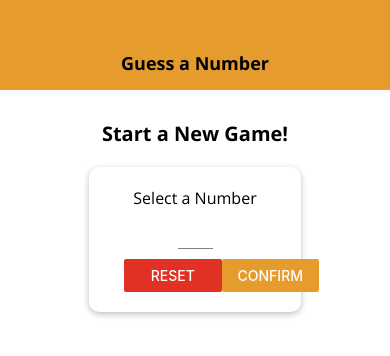
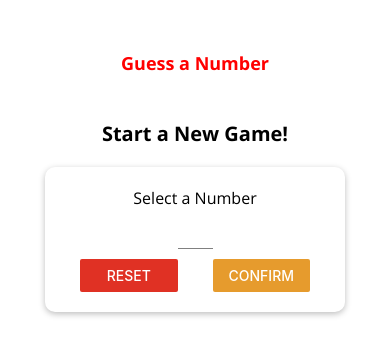
Before and after one commit to Renzik/guess-a-number-app, a React Native app: screen / in a window 390 px wide. Shown: the top 356 px of the page. Built offline with nearby package versions, Linux system fonts and the light colour scheme.

Commit message:
Implementing Platform based styles and practicing Platform API

```diff
--- a/app.json
+++ b/app.json
@@ -3,7 +3,8 @@
     "name": "number-guess-app",
     "slug": "number-guess-app",
     "version": "1.0.0",
-    "orientation": "portrait",
+    "platforms": ["ios", "android", "web"],
+    "orientation": "default",
     "icon": "./assets/icon.png",
     "splash": {
       "image": "./assets/splash.png",
@@ -13,9 +14,7 @@
     "updates": {
       "fallbackToCacheTimeout": 0
     },
-    "assetBundlePatterns": [
-      "**/*"
-    ],
+    "assetBundlePatterns": ["**/*"],
     "ios": {
       "supportsTablet": true
     },
--- a/package.json
+++ b/package.json
@@ -14,7 +14,8 @@
     "react": "16.13.1",
     "react-dom": "16.13.1",
     "react-native": "https://github.com/expo/react-native/archive/sdk-39.0.3.tar.gz",
-    "react-native-web": "~0.13.12"
+    "react-native-web": "~0.13.12",
+    "expo-screen-orientation": "~2.0.0"
   },
   "devDependencies": {
     "@babel/core": "~7.9.0"
--- a/src/components/CustomButton.js
+++ b/src/components/CustomButton.js
@@ -1,13 +1,28 @@
 import React from 'react';
-import { StyleSheet, Text, View, TouchableOpacity } from 'react-native';
+import {
+  StyleSheet,
+  Text,
+  View,
+  TouchableOpacity,
+  TouchableNativeFeedback,
+  Platform,
+} from 'react-native';
 
 const CustomButton = ({ children, style, onPress }) => {
+  let ButtonComponent = TouchableOpacity;
+
+  Platform.OS === 'android' && Platform.Version >= 21
+    ? (ButtonComponent = TouchableNativeFeedback)
+    : null;
+
   return (
-    <TouchableOpacity onPress={onPress}>
-      <View style={{ ...styles.button, ...style }}>
-        <Text style={styles.text}>{children}</Text>
-      </View>
-    </TouchableOpacity>
+    <View style={styles.buttonContainer}>
+      <ButtonComponent onPress={onPress}>
+        <View style={{ ...styles.button, ...style }}>
+          <Text style={styles.text}>{children}</Text>
+        </View>
+      </ButtonComponent>
+    </View>
   );
 };
 
@@ -16,6 +31,10 @@ const styles = StyleSheet.create({
     paddingVertical: 12,
     paddingHorizontal: 10,
     borderRadius: 8,
+  },
+  buttonContainer: {
+    borderRadius: 25,
+    overflow: 'hidden',
   },
   text: {
     color: 'white',
--- a/src/components/Header.js
+++ b/src/components/Header.js
@@ -1,27 +1,38 @@
 import React from 'react';
-import { StyleSheet, Text, View } from 'react-native';
+import { StyleSheet, Text, View, Platform } from 'react-native';
 
 import theme from '../../constants/colors';
 
 const Header = ({ title }) => {
   return (
-    <View style={styles.header}>
+    <View
+      style={{
+        ...styles.headerBase,
+        ...Platform.select({ ios: styles.headerIOS, android: styles.headerAndroid }),
+      }}>
       <Text style={styles.headerTitle}>{title}</Text>
     </View>
   );
 };
 
 const styles = StyleSheet.create({
-  header: {
+  headerBase: {
     width: '100%',
     height: 90,
-    backgroundColor: theme.primary,
     paddingTop: 36,
     alignItems: 'center',
     justifyContent: 'center',
   },
+  headerIOS: {
+    backgroundColor: 'white',
+    borderBottomColor: '#ccc',
+    borderWidth: 1,
+  },
+  headerAndroid: {
+    backgroundColor: theme.primary,
+  },
   headerTitle: {
-    color: 'black',
+    color: Platform.OS === 'android' ? '#ccc' : 'red',
     fontSize: 18,
     fontFamily: 'open-sans-bold',
   },
--- a/src/screens/Game.screen.js
+++ b/src/screens/Game.screen.js
@@ -1,6 +1,8 @@
 import React, { useState, useRef, useEffect } from 'react';
 import { StyleSheet, Text, View, Alert, ScrollView, Dimensions } from 'react-native';
 import { Ionicons } from '@expo/vector-icons';
+// import { ScreenOrientation } from 'expo';
+import * as ScreenOrientation from 'expo-screen-orientation';
 
 import theme from '../../constants/colors';
 
@@ -24,10 +26,13 @@ const renderListItem = (value, numOfRound) => (
 );
 
 const GameScreen = ({ userGuess, onGameOver }) => {
+  // ScreenOrientation.lockAsync(ScreenOrientation.OrientationLock.PORTRAIT);
+
   const initialGuess = generateNumBetween(1, 100, userGuess);
   const [currentGuess, setcurrentGuess] = useState(initialGuess);
   const [pastGuesses, setPastGuesses] = useState([initialGuess]);
-
+  const [deviceHeight, setDeviceHeight] = useState(Dimensions.get('window').height);
+  const [deviceWidth, setDeviceWidth] = useState(Dimensions.get('window').width);
   const currentLow = useRef(1);
   const currentHigh = useRef(100);
 
@@ -55,6 +60,40 @@ const GameScreen = ({ userGuess, onGameOver }) => {
     setcurrentGuess(nextGuess);
     setPastGuesses(currPastGuesses => [nextGuess, ...currPastGuesses]);
   };
+
+  useEffect(() => {
+    const orientationTracker = () => (
+      setDeviceHeight(Dimensions.get('window').height),
+      setDeviceWidth(Dimensions.get('window').width)
+    );
+
+    Dimensions.addEventListener('change', orientationTracker);
+    return () => Dimensions.removeEventListener('change', orientationTracker);
+  });
+
+  if (deviceHeight < 500) {
+    return (
+      <View style={styles.screen}>
+        <Text>Opponent's Guess</Text>
+
+        <View style={styles.controls}>
+          <CustomButton style={styles.greaterBtn} onPress={() => nextGuessHandler('greater')}>
+            <Ionicons name='md-add' size={24} color='white' />
+          </CustomButton>
+          <NumberContainer>{currentGuess}</NumberContainer>
+          <CustomButton style={styles.lowerBtn} onPress={() => nextGuessHandler('lower')}>
+            <Ionicons name='md-remove' size={24} color='white' />
+          </CustomButton>
+        </View>
+
+        <View style={styles.listContainer}>
+          <ScrollView contentContainerStyle={styles.list}>
+            {pastGuesses.map((guess, i) => renderListItem(guess, pastGuesses.length - i))}
+          </ScrollView>
+        </View>
+      </View>
+    );
+  }
 
   return (
     <View style={styles.screen}>
@@ -90,6 +129,12 @@ const styles = StyleSheet.create({
     width: 300,
     maxWidth: '80%',
   },
+  controls: {
+    flexDirection: 'row',
+    justifyContent: 'space-around',
+    width: Dimensions.get('window').width < 600 ? '40%' : '30%',
+    alignItems: 'center',
+  },
   greaterBtn: {
     backgroundColor: theme.primary,
     width: 60,
--- a/src/screens/GameOver.screen.js
+++ b/src/screens/GameOver.screen.js
@@ -44,10 +44,11 @@ const styles = StyleSheet.create({
     flex: 1,
     justifyContent: 'center',
     alignItems: 'center',
+    paddingVertical: 10,
   },
   imageContainer: {
-    width: Dimensions.get('window').width * 0.7,
-    height: Dimensions.get('window').width * 0.7,
+    width: Dimensions.get('window').width * 0.5,
+    height: Dimensions.get('window').width * 0.5,
     borderRadius: (Dimensions.get('window').width * 0.7) / 2,
     borderWidth: 3,
     borderColor: 'black',
--- a/src/screens/StartGame.screen.js
+++ b/src/screens/StartGame.screen.js
@@ -1,4 +1,4 @@
-import React, { useState } from 'react';
+import React, { useState, useEffect } from 'react';
 import {
   StyleSheet,
   Text,
@@ -8,6 +8,8 @@ import {
   Keyboard,
   Alert,
   Dimensions,
+  ScrollView,
+  KeyboardAvoidingView,
 } from 'react-native';
 
 import theme from '../../constants/colors';
@@ -22,7 +24,11 @@ const StartGame = props => {
   const [num, setNum] = useState('');
   const [confirmed, setConfirmed] = useState(false);
   const [selectedNum, setSelectedNum] = useState();
-
+  const [buttonWidth, setButtonWidth] = useState(Dimensions.get('window').width / 4);
+  const [orientation, setOrientation] = useState(
+    Dimensions.get('window').width > 500 ? true : false
+  );
+  console.log('portrait', orientation);
   const numInputHandler = inputText => {
     setNum(inputText.replace(/[^0-9]/g, ''));
   };
@@ -31,6 +37,19 @@ const StartGame = props => {
     setNum('');
     setConfirmed(false);
   };
+
+  useEffect(() => {
+    const orientationTracker = () =>
+      setOrientation(Dimensions.get('window').width > 500 ? true : false);
+    Dimensions.addEventListener('change', orientationTracker);
+    return () => Dimensions.removeEventListener('change');
+  });
+
+  useEffect(() => {
+    const updateLayout = () => setButtonWidth(Dimensions.get('window').width / 4);
+    Dimensions.addEventListener('change', updateLayout);
+    return () => Dimensions.removeEventListener('change', updateLayout);
+  });
 
   const handleConfirm = () => {
     const chosenNum = parseInt(num);
@@ -49,10 +68,15 @@ const StartGame = props => {
 
   if (confirmed) {
     confirmedOutput = (
+      <ScrollView>
+        <KeyboardAvoidingView behavior='position'>
           <View style={styles.screen}>
-        <Card style={styles.summaryContainer}>
+            <Card style={orientation ? styles.summaryContainerLandscape : styles.summaryContainer}>
+              <View style={{ alignItems: 'center' }}>
                 <BodyText style={styles.afterConfirmButtonTitle}>You selected</BodyText>
                 <NumberContainer>{selectedNum}</NumberContainer>
+              </View>
+              <View>
                 <View style={styles.afterConfirmButtonContainer}>
                   <CustomButton
                     style={styles.selectedNumScreen}
@@ -64,12 +88,17 @@ const StartGame = props => {
                 <View style={styles.afterConfirmButtonContainer}>
                   <Button title='Retry Number' color={theme.secondary} onPress={handleReset} />
                 </View>
+              </View>
             </Card>
           </View>
+        </KeyboardAvoidingView>
+      </ScrollView>
     );
   }
 
   return !confirmedOutput ? (
+    <ScrollView>
+      <KeyboardAvoidingView behavior='position' keyboardVerticalOffset={50}>
         <TouchableWithoutFeedback onPress={() => Keyboard.dismiss()}>
           <View style={styles.screen}>
             <Text style={styles.title}>Start a New Game!</Text>
@@ -86,16 +115,18 @@ const StartGame = props => {
                 value={num}
               />
               <View style={styles.buttonContainer}>
-            <View style={styles.button}>
+                <View style={{ width: buttonWidth }}>
                   <Button title='Reset' color={theme.secondary} onPress={handleReset} />
                 </View>
-            <View style={styles.button}>
+                <View style={{ width: buttonWidth }}>
                   <Button title='Confirm' color={theme.primary} onPress={handleConfirm} />
                 </View>
               </View>
             </Card>
           </View>
         </TouchableWithoutFeedback>
+      </KeyboardAvoidingView>
+    </ScrollView>
   ) : (
     <>{confirmedOutput}</>
   );
@@ -115,28 +146,30 @@ const styles = StyleSheet.create({
   inputContainer: {
     width: '80%',
     maxWidth: '90%',
-    // minWidth: 300,
+    minWidth: 300,
     alignItems: 'center',
   },
   buttonContainer: {
     width: '100%',
     flexDirection: 'row',
-    justifyContent: 'space-evenly',
+    justifyContent: 'space-between',
     paddingHorizontal: 15,
-    // borderWidth: 1,
-    // borderColor: 'red',
   },
   textInput: {
     width: 35,
     fontSize: 20,
     textAlign: 'center',
   },
-  button: {
-    width: Dimensions.get('window').width / 4,
-  },
   summaryContainer: {
     marginTop: 20,
     alignItems: 'center',
+  },
+  summaryContainerLandscape: {
+    marginTop: 20,
+    alignItems: 'center',
+    flexDirection: 'row',
+    justifyContent: 'space-around',
+    width: Dimensions.get('window').height > 350 ? '68%' : '78%',
   },
   afterConfirmButtonContainer: {
     marginVertical: 10,
```
Also changed, not shown: 1 other file (tests, documents, lock files or other folders). Lines whose indentation alone changed are shown as unchanged.
